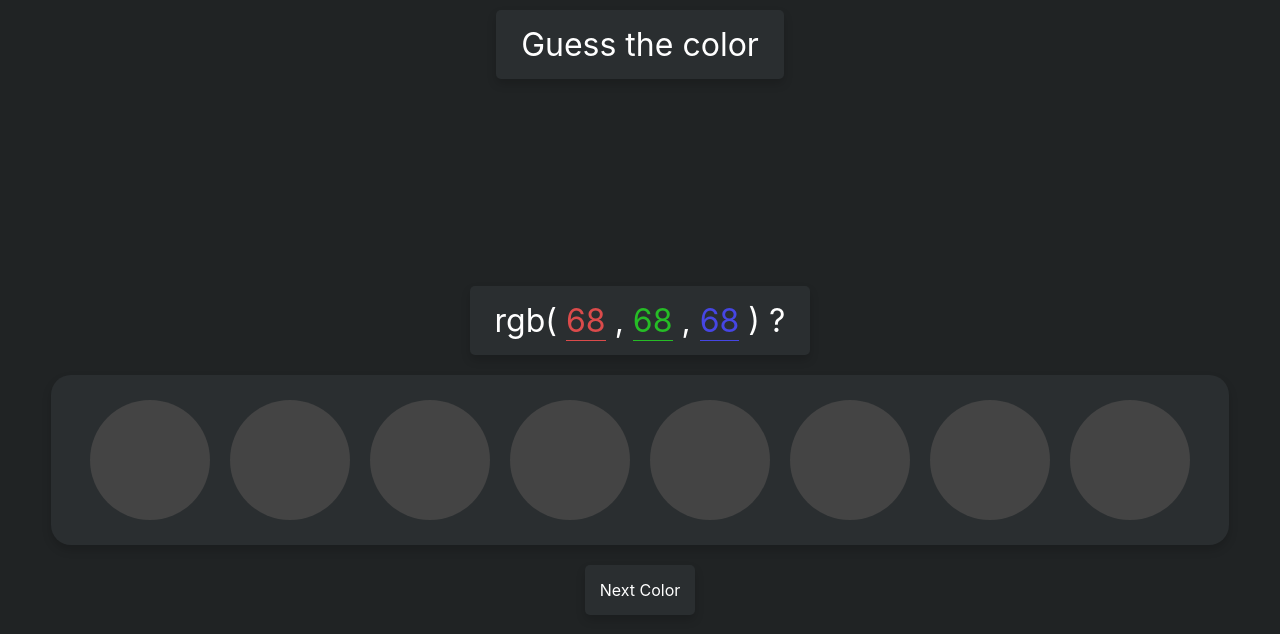
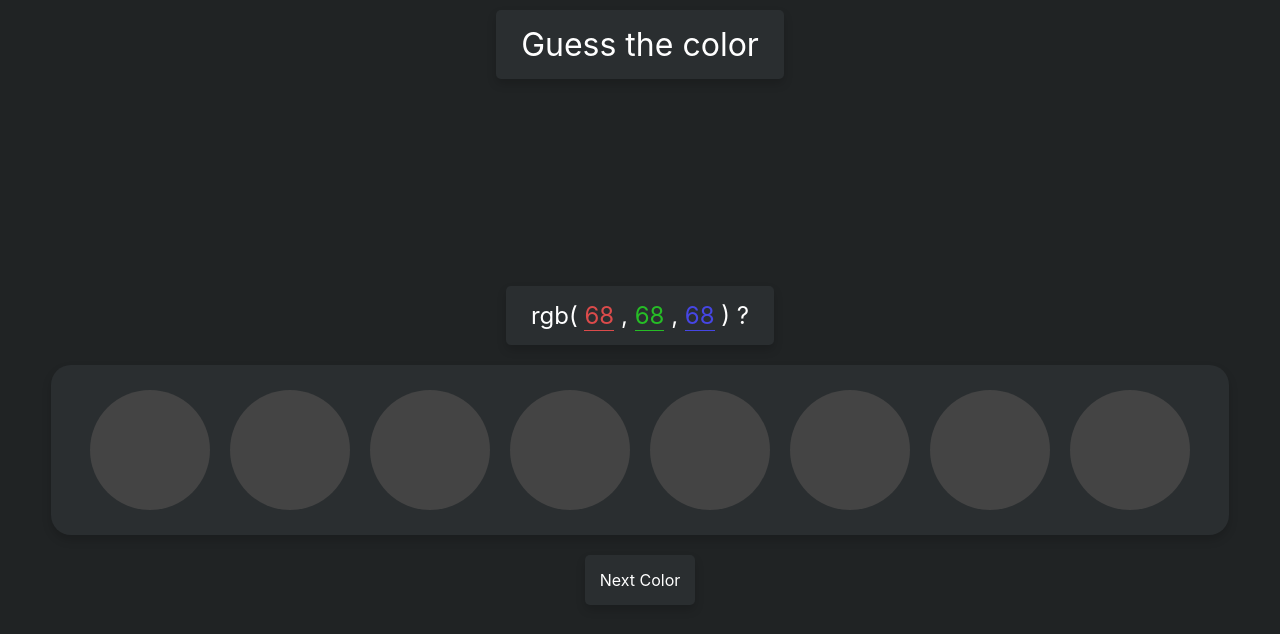
Before and after one commit to Abhishekkumar2021/Guess_color, a plain HTML site: page index.html in a window 1280 px wide. Drawn offline with Linux system fonts and the light colour scheme.

```diff
--- a/style.css
+++ b/style.css
@@ -7,7 +7,7 @@
     font-weight: 400;
 }
 .container{
-    padding-top:100px;
+    padding-top:90px;
     width:100%;
     min-height:100vh;
     background:rgb(32, 35, 36);
@@ -29,7 +29,7 @@ h1{
     background:rgb(42, 46, 48);
     border-radius: 5px;
     box-shadow: 0 5px 10px rgba(0, 0, 0, 0.164);
-    font-size:32px;
+    font-size:24px;
 }
 
 #red{
```
